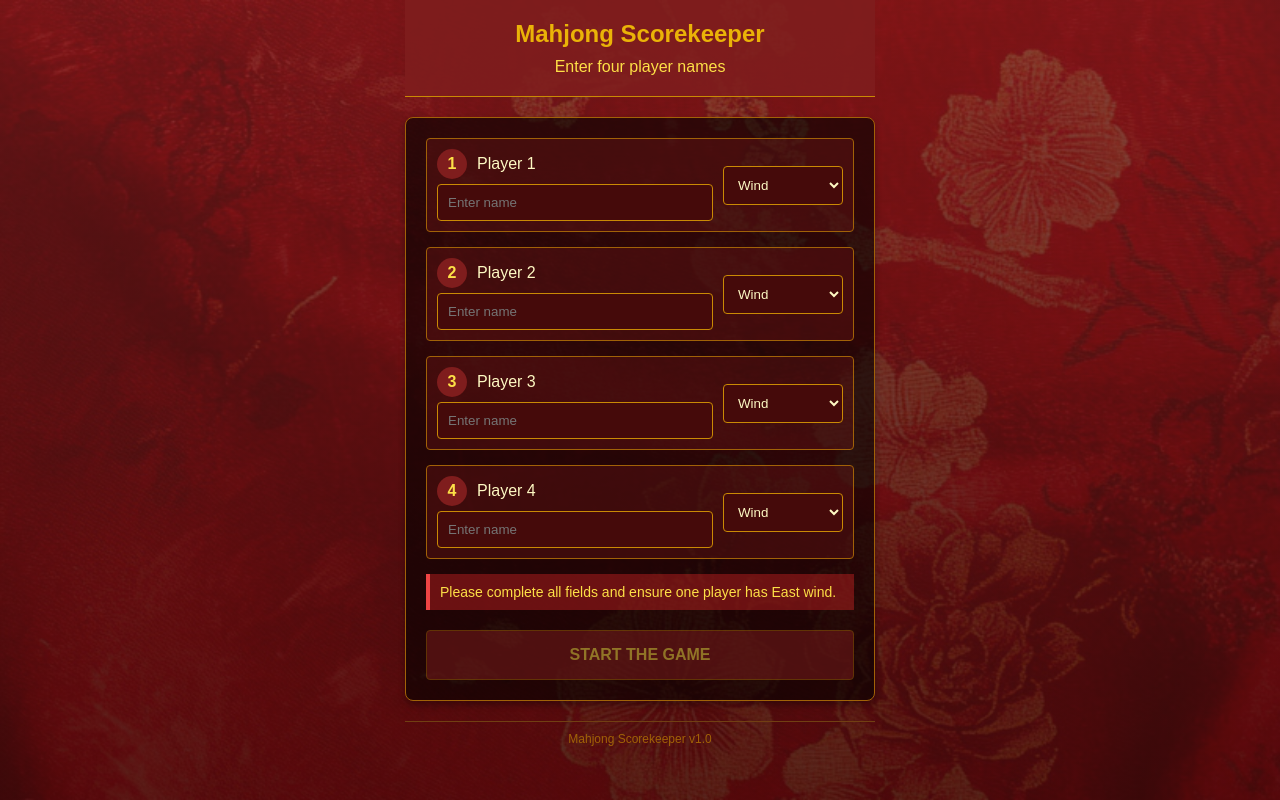
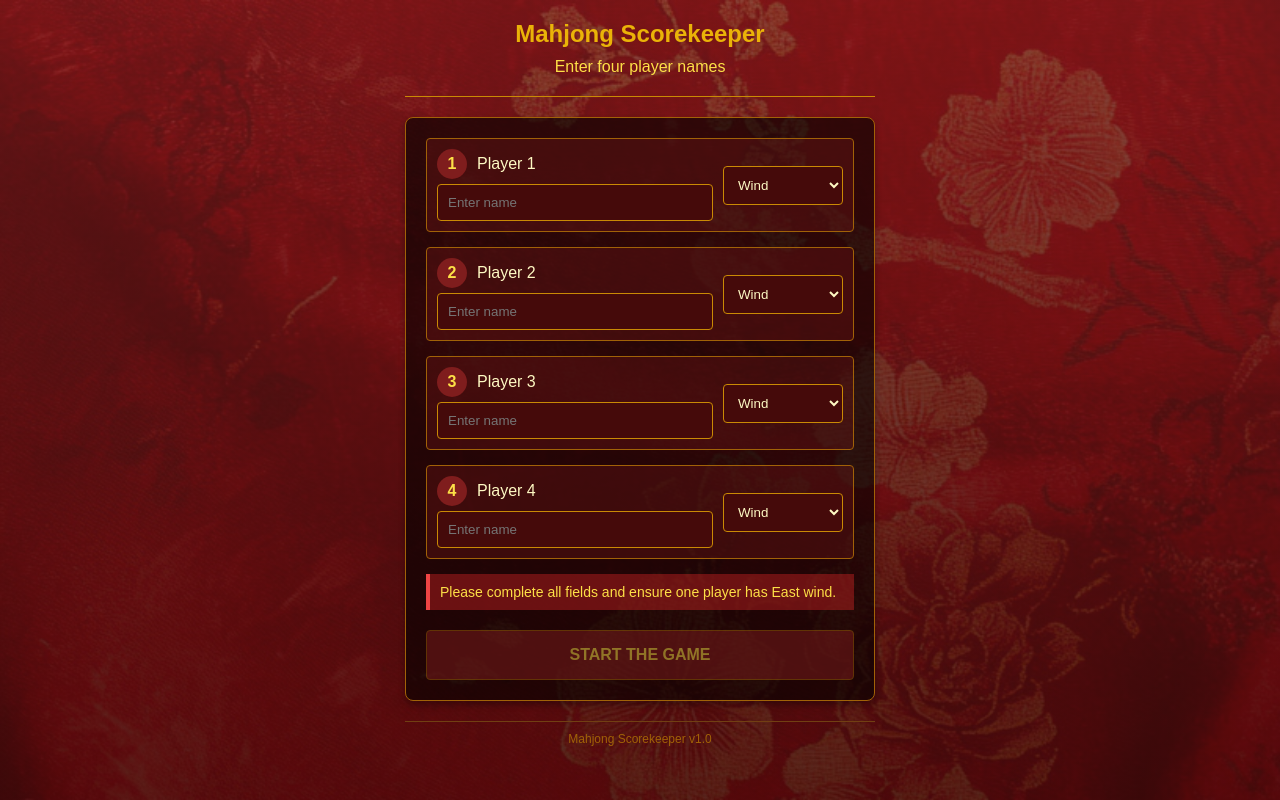
Before and after one commit to nefsetdeu/mahjong-scorekeeper-v2, a plain HTML site: page index.html in a window 1280 px wide. Drawn offline with Linux system fonts and the light colour scheme.

Commit message:
Update styles.css

```diff
--- a/styles.css
+++ b/styles.css
@@ -26,7 +26,7 @@ body {
   border-bottom: 1px solid #ca8a04;
   text-align: center;
   margin-bottom: 20px;
-  background-color: rgba(127, 29, 29, 0.9);
+  background-color: transparent;
 }
 
 .header h1 {
```
